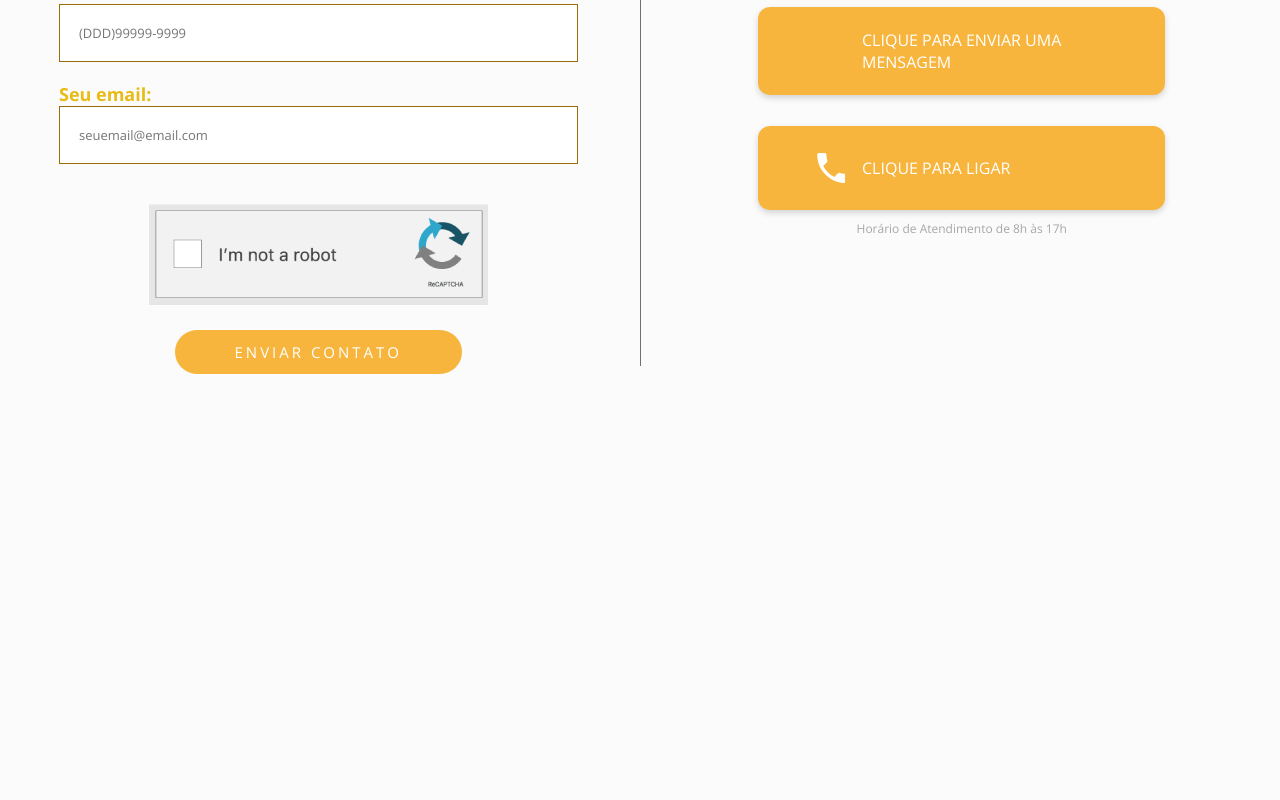
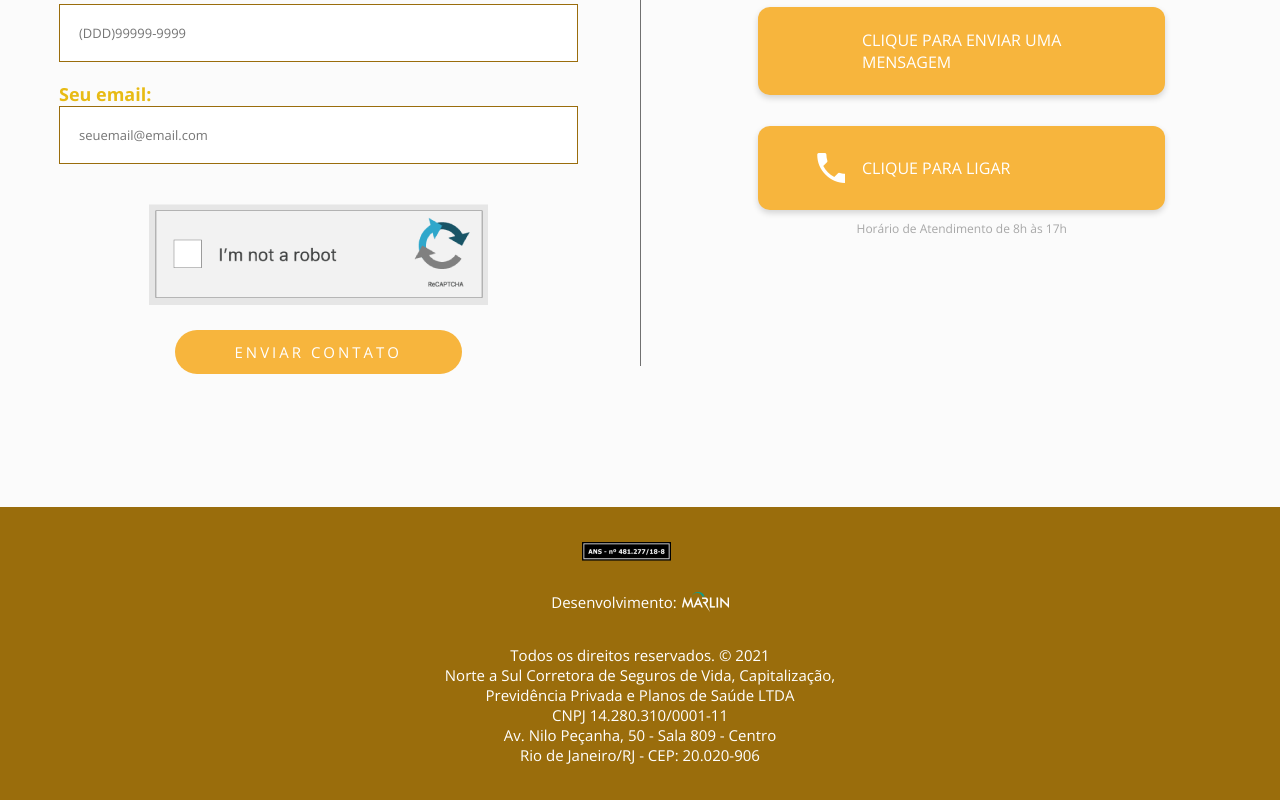
Before and after one commit to renanlido/porto-seguro-angular, an Angular app: page / in a window 1280 px wide. Shown: the part 2628-3428 px from the top of the page. Before the commit the page ends 3012 px from the top, so only its background shows below. Built offline with nearby package versions, Linux system fonts and the light colour scheme.

Commit message:
feat: crete page footer

```diff
--- /dev/null
+++ b/src/app/components/_spa-pages/footer/footer.component.html
@@ -0,0 +1,34 @@
+<footer class="footer__container">
+  <div>
+    <img
+      src="http://localhost:4200/assets/images/seloANS.png"
+      width="89px"
+      height="19px"
+      alt="Selo ANS"
+    />
+  </div>
+
+  <div class="footer__marlin-logo">
+    Desenvolvimento:
+    <img
+      src="http://localhost:4200/assets/images/marlinLogo.png"
+      width="47px"
+      height="20px"
+      alt="Logo Marlin"
+    />
+  </div>
+
+  <p>
+    Todos os direitos reservados. © 2021
+    <br />
+    Norte a Sul Corretora de Seguros de Vida, Capitalização,
+    <br />
+    Previdência Privada e Planos de Saúde LTDA
+    <br />
+    CNPJ 14.280.310/0001-11
+    <br />
+    Av. Nilo Peçanha, 50 - Sala 809 - Centro
+    <br />
+    Rio de Janeiro/RJ - CEP: 20.020-906
+  </p>
+</footer>
--- /dev/null
+++ b/src/app/components/_spa-pages/footer/footer.component.scss
@@ -0,0 +1,55 @@
+.footer__container {
+  display: flex;
+  flex-direction: column;
+  align-items: center;
+  background: var(--yellow900);
+  width: 100%;
+  padding: 20px 0;
+  font-weight: regular !important;
+
+  font-size: 0.6575rem;
+  color: var(--white100);
+  line-height: 0.9375rem;
+
+  div {
+    width: 89px;
+  }
+
+  .footer__marlin-logo {
+    display: flex;
+    width: 100%;
+    align-items: center;
+    justify-content: center;
+    gap: 5px;
+    margin-bottom: 5px;
+
+    > div {
+      width: 47px;
+      height: 20px;
+    }
+  }
+
+  p {
+    text-align: center;
+  }
+}
+
+@media (min-width: 768px) {
+  .footer__container {
+    font-size: 0.9375rem;
+    line-height: 1.25rem;
+
+    padding: 35px 0;
+    margin-top: 123px;
+
+    div {
+      width: 116px;
+      height: 24px;
+      margin-bottom: 24px;
+    }
+  }
+
+  .footer__marlin-logo {
+    margin-bottom: 31px !important;
+  }
+}
--- a/src/app/components/_spa-pages/spa-pages.component.html
+++ b/src/app/components/_spa-pages/spa-pages.component.html
@@ -2,3 +2,4 @@
 <app-featured-hospitals> </app-featured-hospitals>
 <app-plan-benefits></app-plan-benefits>
 <app-want-know-more-informations></app-want-know-more-informations>
+<app-footer></app-footer>
--- a/src/app/components/_spa-pages/spa-pages.module.ts
+++ b/src/app/components/_spa-pages/spa-pages.module.ts
@@ -14,6 +14,7 @@ import { ButtonComponent } from '../foundation/action/button/button.component';
 import { FullListHospitalsComponent } from './full-list-hospitals/full-list-hospitals.component';
 import { MatIconModule } from '@angular/material/icon';
 import { WantKnowMoreInformationsComponent } from './want-know-more-informations/want-know-more-informations.component';
+import { FooterComponent } from './footer/footer.component';
 
 @NgModule({
   declarations: [
@@ -27,7 +28,8 @@ import { WantKnowMoreInformationsComponent } from './want-know-more-informations
     PlanBenefitsComponent,
     ButtonComponent,
     FullListHospitalsComponent,
-    WantKnowMoreInformationsComponent
+    WantKnowMoreInformationsComponent,
+    FooterComponent
   ],
   imports: [CommonModule, CardModule, MatIconModule],
   exports: [SPAPagesComponent]
--- a/src/app/components/_spa-pages/want-know-more-informations/want-know-more-informations.component.html
+++ b/src/app/components/_spa-pages/want-know-more-informations/want-know-more-informations.component.html
@@ -1,4 +1,4 @@
-<app-default-container id="#wantToSayMore">
+<app-default-container id="#want-to-say-more-informations">
   <app-h1>Quer saber mais?</app-h1>
 
   <app-separator></app-separator>
--- a/src/app/components/navigation/menu/wide/wide.component.html
+++ b/src/app/components/navigation/menu/wide/wide.component.html
@@ -6,12 +6,12 @@
     <a href="#hospitais"> Hospitais </a>
   </li>
   <li>
-    <a href="#beneficios"> Benefícios </a>
+    <a href="#plan-benefits"> Benefícios </a>
   </li>
   <li>
     <a href="#servicos_especiais"> Serviços especiais </a>
   </li>
   <li>
-    <a href="#wantToSayMore"> Contatos </a>
+    <a href="#want-to-say-more-informations"> Contatos </a>
   </li>
 </ul>
```
Also changed, not shown: src/app/components/_spa-pages/footer/footer.component.ts (added, +8 -0 lines).
